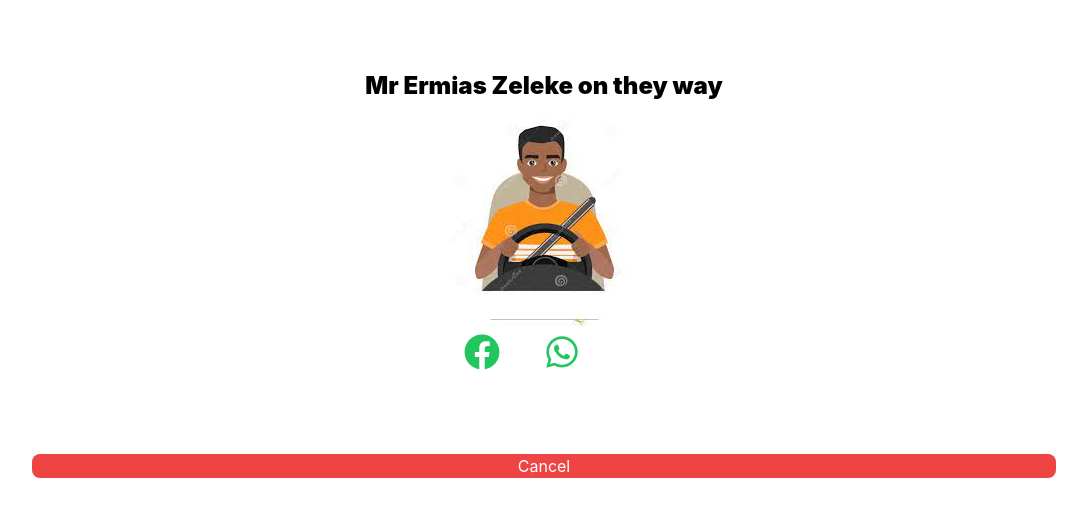
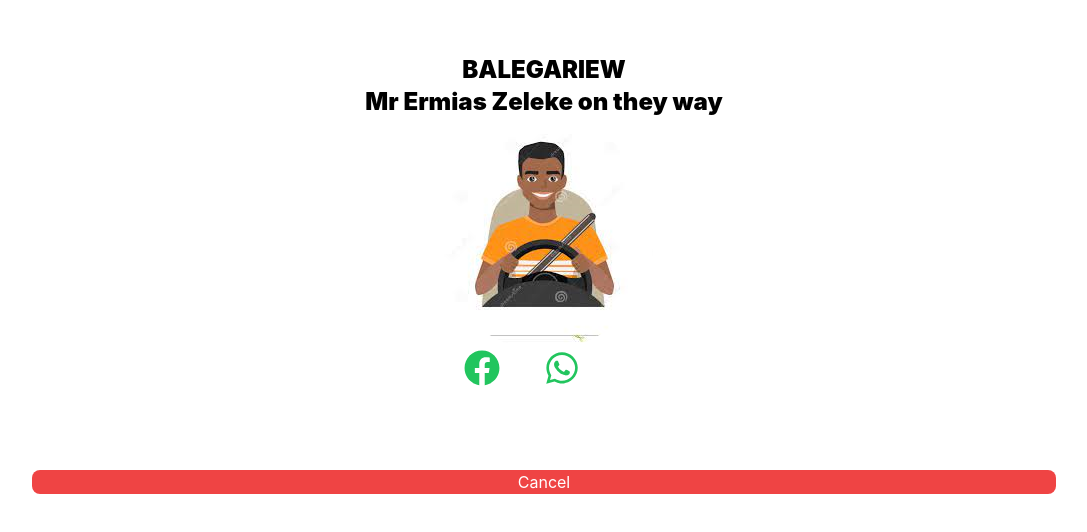
Before and after one commit to dzemenu/balegariew, a Next.js app: page /sendDriver in a window 1280 px wide. Shown: the part 126-658 px from the top of the page, without its empty margins (96-1183 px from the left). Built offline with nearby package versions, Linux system fonts and the light colour scheme.

Commit message:
DRIVER UPDATE

```diff
--- a/pages/sendDriver.js
+++ b/pages/sendDriver.js
@@ -4,6 +4,7 @@ import {FaFacebook,FaWhatsapp} from 'react-icons/fa'
 const sendDriver = () => {
   return (
     <Wrapper>
+      <DriverName>BALEGARIEW</DriverName>
         <DriverName> Mr Ermias Zeleke on they way </DriverName>
         <DriverImage src='/driver.png'></DriverImage>
         <IconList>
```
